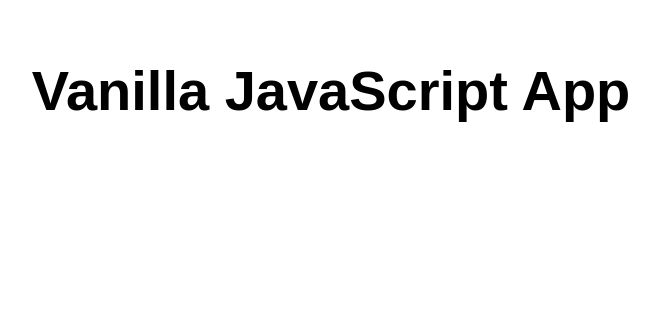
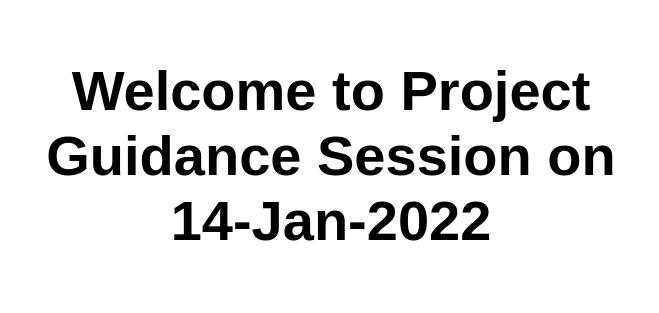
Before and after one commit to pbeniwal/static, a plain HTML site: page src/index.html in a window 1280 px wide. Shown: the whole page, without its empty margins (309-968 px from the left). Drawn offline with Linux system fonts and the light colour scheme.

Commit message:
updatec again

```diff
--- a/src/index.html
+++ b/src/index.html
@@ -5,12 +5,12 @@
   <meta charset="UTF-8">
   <meta name="viewport" content="width=device-width, initial-scale=1.0">
   <link rel="stylesheet" href="styles.css">
-  <title>Welcome to Project Guidance Session on 14-Jan-2022</title>
+  <title>Project Guidance Session</title>
 </head>
 
 <body>
   <main>
-    <h1>Vanilla JavaScript App</h1>
+    <h1>Welcome to Project Guidance Session on 14-Jan-2022</h1>
   </main>
 </body>
 
```
